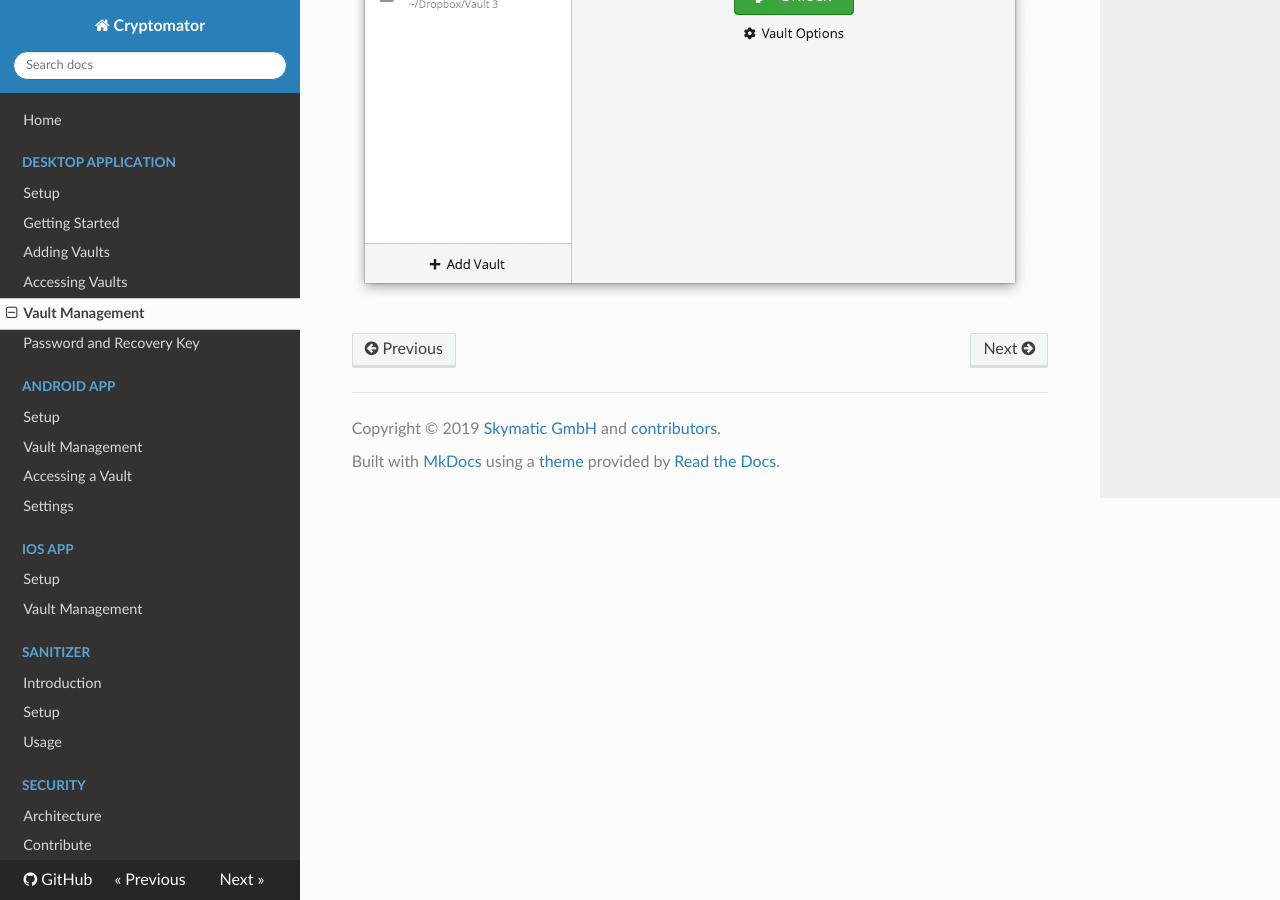
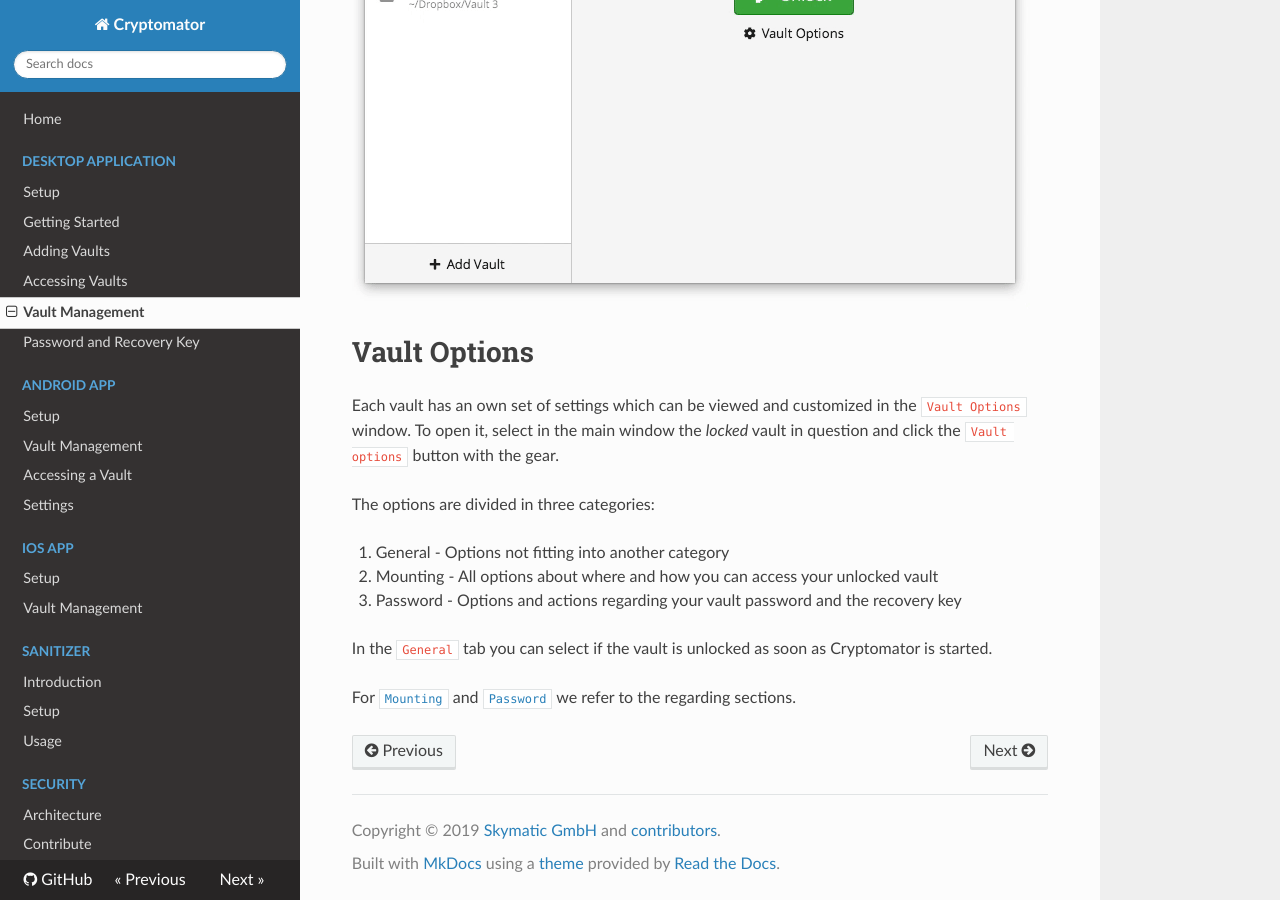
Before and after one commit to cryptomator/docs, an MkDocs documentation site: the page built from docs/desktop/vault-management.md, in a window 1280 px wide and 900 px high, scrolled down 756 px. Built offline with MkDocs 1.6.1, drawn with Linux system fonts in a browser that asks for light colours; nearby versions of some CDN libraries.

Commit message:
Add section about vault options in vault management

```diff
--- a/docs/desktop/vault-management.md
+++ b/docs/desktop/vault-management.md
@@ -12,3 +12,21 @@
 You can change the order of your vaults by dragging them to the desired position.
 
 ![How to reorder vaults](../img/desktop/move-vaults.gif)
+
+# Vault Options
+
+Each vault has an own set of settings which can be viewed and customized in the `Vault Options` window.
+To open it, select in the main window the _locked_ vault in question and click the `Vault options` button with the gear.
+
+
+[//]: # (TODO image of vault options dialog)
+
+The options are divided in three categories:
+
+1. General - Options not fitting into another category
+1. Mounting - All options about where and how you can access your unlocked vault
+1. Password - Options and actions regarding your vault password and the recovery key
+
+In the `General` tab you can select if the vault is unlocked as soon as Cryptomator is started.
+
+For [`Mounting`](../vault-mounting) and [`Password`](../password-and-recovery-key) we refer to the regarding sections.
```
Also changed, not shown: docs/desktop/vault-mounting.md (added).
